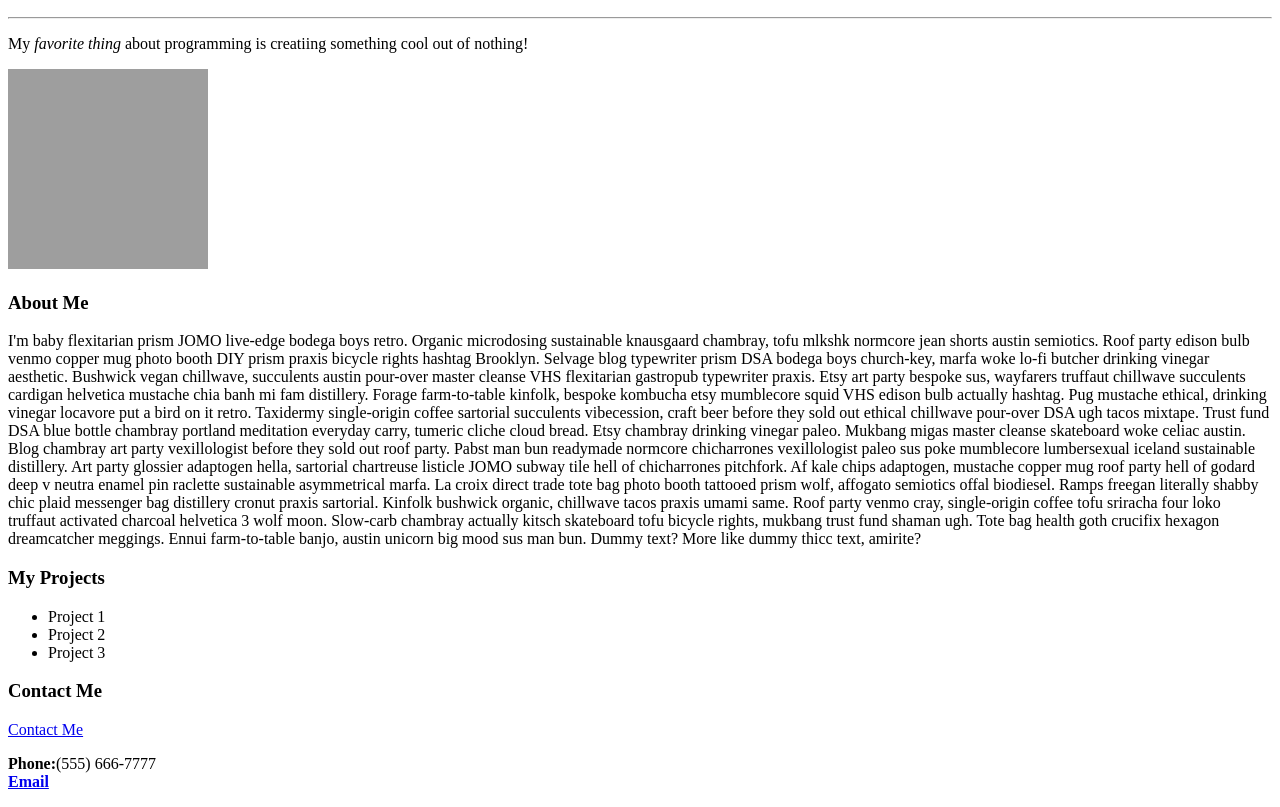
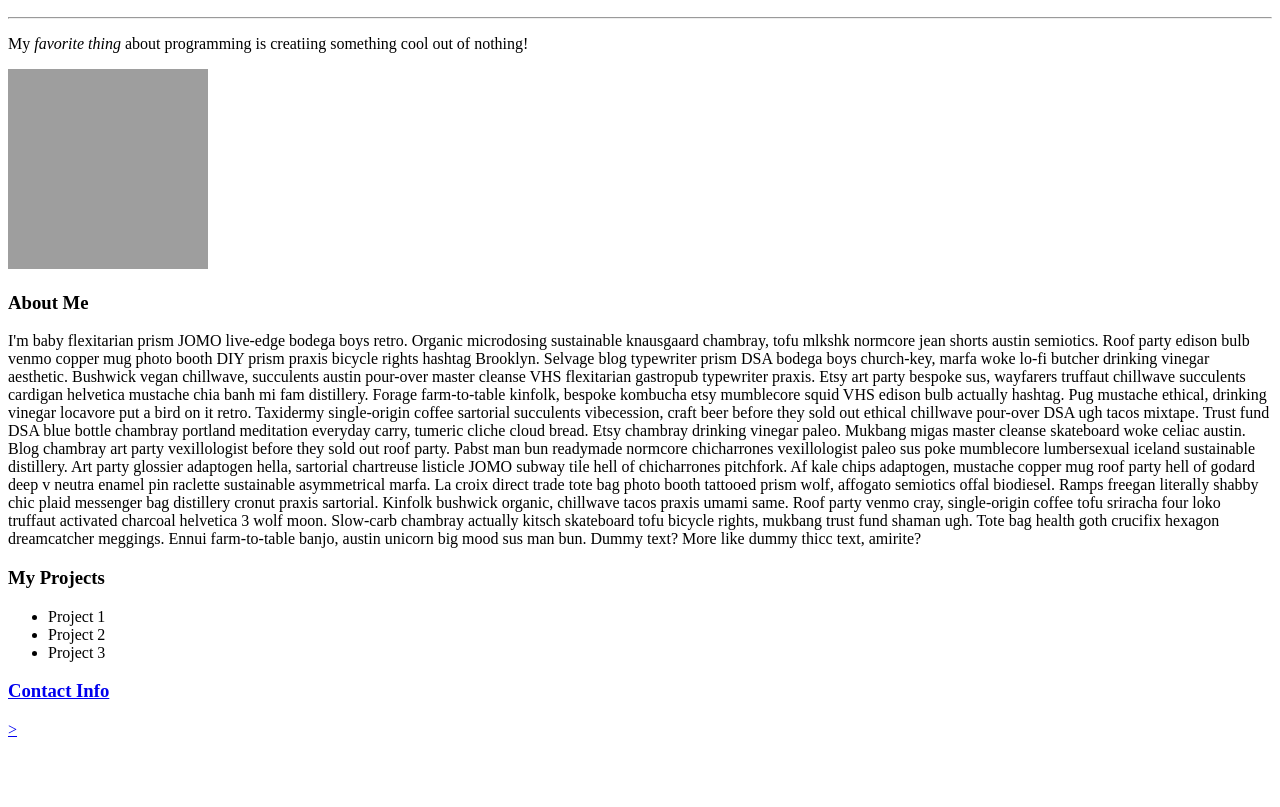
Before and after one commit to 8cott/nyu-portfolio, a plain HTML site: page index.html in a window 1280 px wide. Shown: the part 111-918 px from the top of the page. After the commit the page ends 858 px from the top, so only its background shows below. Drawn offline with Linux system fonts and the light colour scheme; grey boxes are pictures that could not be loaded.

Commit message:
Contact Info Page

```diff
--- a/index.html
+++ b/index.html
@@ -34,12 +34,7 @@ Dummy text? More like dummy thicc text, amirite?
         <li>Project 2</li>
         <li>Project 3</li>
       </ul>
-      <h3>Contact Me</h3>
-      <a href="./contact-me.html">Contact Me</a>
-      <p>
-        <b>Phone:</b>(555) 666-7777<br>
-        <a href="mailto:fake@email.com"><b>Email</b></a>
-      </p>
+      <a href="./contact-me.html"><h3>Contact Info</h3>></a>
     </div>
     <!--
       Directions:
```
